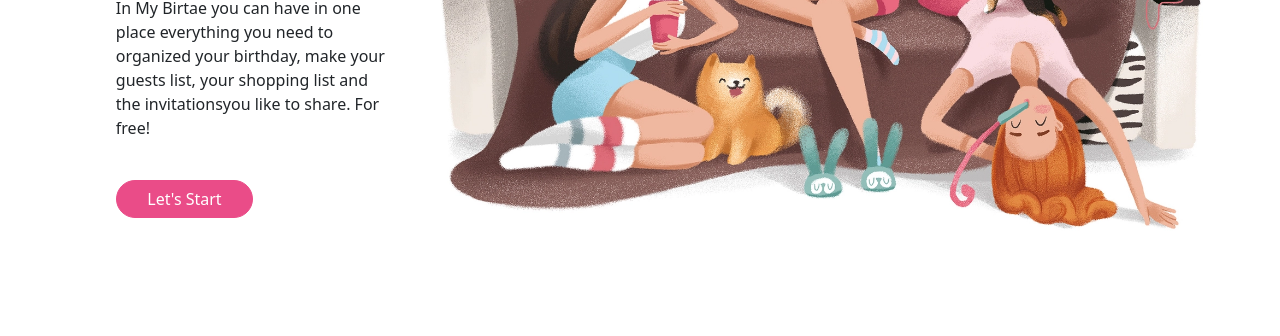
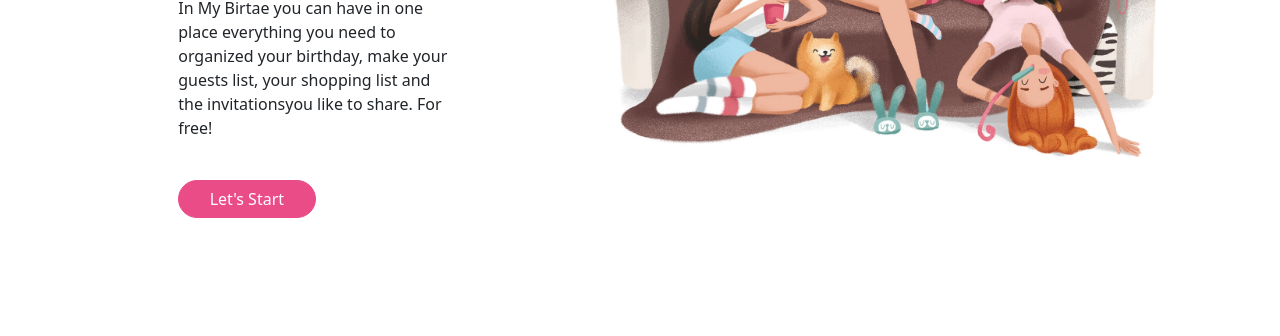
Before and after one commit to XimenaV26/My-birtae-design, a plain HTML site: page index.html in a window 1280 px wide. Shown: the part 464-800 px from the top of the page. Drawn offline with nearby package versions, Linux system fonts and the light colour scheme.

Commit message:
final index

```diff
--- a/index.html
+++ b/index.html
@@ -54,7 +54,7 @@
               Let's Start
             </button>
           </div>
-          <div class="coverContainer w-70">
+          <div class="coverContainer w-50">
             <img src="./img/landing-page.webp" class="img-fluid img__cover" />
           </div>
         </div>
```
